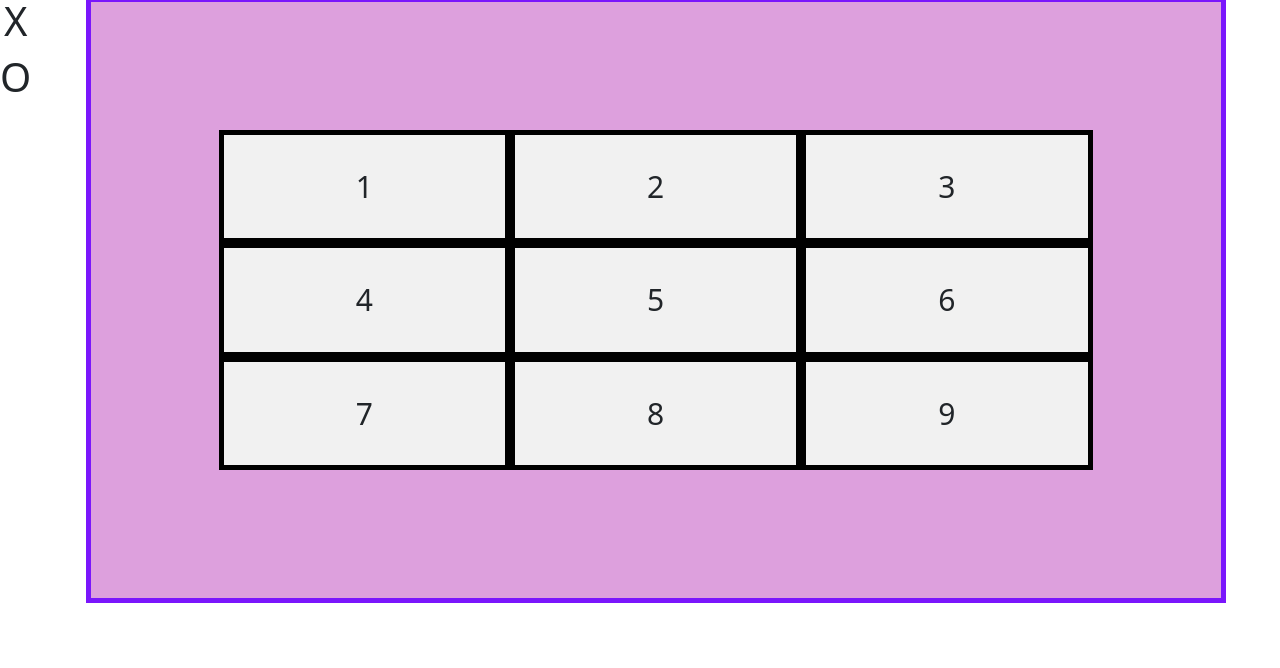
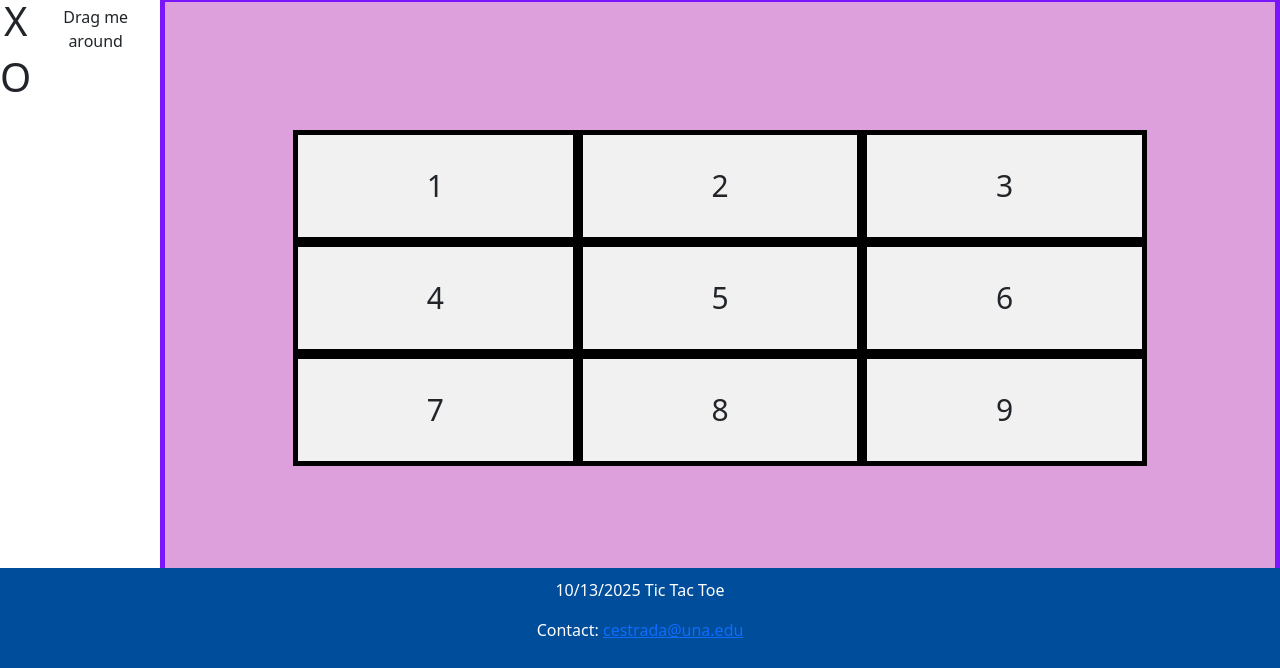
Before and after one commit to carinanestrada/bravo, a plain HTML site: page bravo-main/index.html in a window 1280 px wide. Shown: the part 132-800 px from the top of the page. Drawn offline with nearby package versions, Linux system fonts and the light colour scheme.

Commit message:
Add files via upload

```diff
--- a/bravo-main/index.html
+++ b/bravo-main/index.html
@@ -11,15 +11,20 @@
 	<link href="https://cdn.jsdelivr.net/npm/bootstrap@5.0.2/dist/css/bootstrap.min.css" rel="stylesheet"
 		integrity="sha384-EVSTQN3/azprG1Anm3QDgpJLIm9Nao0Yz1ztcQTwFspd3yD65VohhpuuCOmLASjC" crossorigin="anonymous">
 	<link rel="stylesheet" href="styles/style.css">
+  <link rel="scripts" href="scripts/script.js">
+  <script src="https://code.jquery.com/jquery-3.7.1.js"></script>
+  <script src="https://ajax.googleapis.com/ajax/libs/jquery/3.7.1/jquery.min.js"></script>
+  <script src="https://code.jquery.com/ui/1.14.1/jquery-ui.js"></script>
 </header>
 
 <body>
+  <main>
   <nav>
     <ul>
       <li id="title">Tic Tac Toe by Carina Estrada</li>
       <div id="buttons">
         <li><a href="#reset">Reset Game</a></li>
-        <li><a href="#about">About</a></li>
+        <li><a href="https://carinanestrada.github.io/projectalpha/" target="_blank">Dev Profile</a></li>
       </div>
     </ul>
   </nav>
@@ -28,7 +33,7 @@
       Drag and drop your pieces into place!
     </h1>
   </div>
-<!-- x's, o's below -->
+<!-- x's, o's below 5 and 5-->
     <div class="XO">
       <div>
         <h1>
@@ -40,6 +45,11 @@
         </h1>
       </div>
     </div>
+
+    <div id="draggable" class="ui-widget-content">
+       <p>Drag me around</p>
+    </div>
+
 
 <!-- boxes below -->
 
@@ -64,12 +74,14 @@
 
 
   </div>
+</main>
 
 
-
-
-  <footer>
-
-  </footer>
+    <div>
+      <footer>
+        <p> 10/13/2025 Tic Tac Toe</p>
+        <address>Contact: <a href="mailto:cestrada@una.edu">cestrada@una.edu</a></address>
+      </footer>
+    </div>
 </body>
 </html>
--- a/bravo-main/scripts/script.js
+++ b/bravo-main/scripts/script.js
@@ -1,5 +1,8 @@
 /*
 Add drag and drop
 figure out x's and o's placement
-drag diagonal \ / or straight line | for win
+drag green diagonal \ / or straight line | for win
  */
+$( function() {
+    $( "#draggable" ).draggable();
+  } );
--- a/bravo-main/styles/style.css
+++ b/bravo-main/styles/style.css
@@ -68,3 +68,16 @@ ul li a:hover {
   flex-direction:row;
   justify-content: center;
 }
+footer {
+  background-color: #004d9b;
+  color: white;
+  text-align: center;
+  padding: 10px;
+  position: fixed;
+  left: 0;
+  bottom: 0;
+  width: 100%;
+  }
+#draggable {
+  width: 150px; height: 150px; padding: 0.5em; border: 2px;
+}
```
